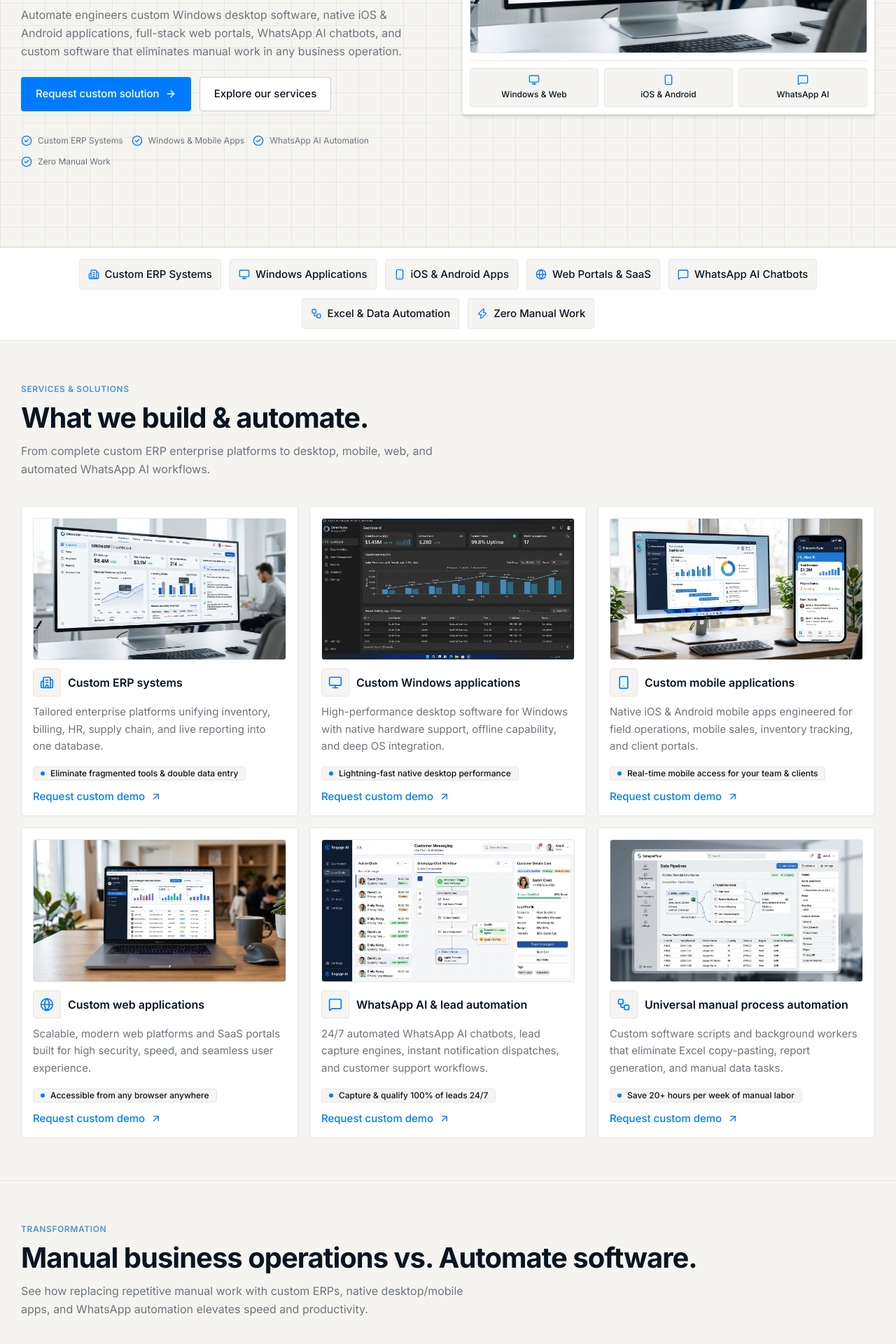
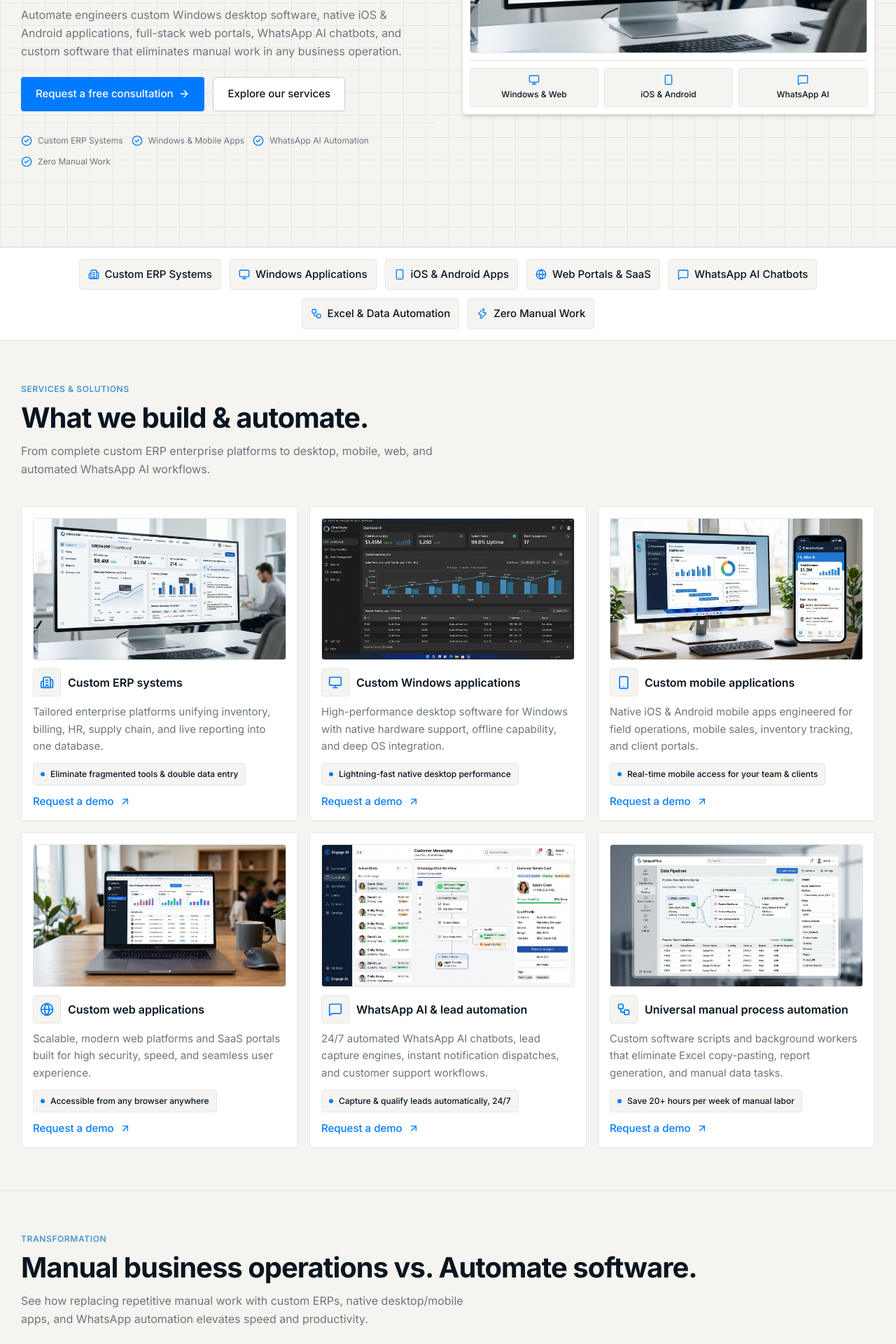
Before and after one commit to saikrishnanewdev/automatebusinesssolutions, a Next.js app: page / in a window 1280 px wide. Shown: the part 540-2460 px from the top of the page at 70% size. Built offline with nearby package versions, Linux system fonts and the light colour scheme.

Commit message:
Make site more professional: fix contact form, footer, copy and CTAs

```diff
--- a/src/components/About.tsx
+++ b/src/components/About.tsx
@@ -222,7 +222,7 @@ export default function About() {
             href="#contact"
             className="btn-primary text-sm shrink-0"
           >
-            <span>Schedule consultation</span>
+            <span>Request a free consultation</span>
             <ArrowRight className="w-4 h-4" />
           </a>
         </div>
--- a/src/components/AutomationShowcase.tsx
+++ b/src/components/AutomationShowcase.tsx
@@ -108,13 +108,13 @@ export default function AutomationShowcase() {
         <div className="mt-space-10 pt-space-6 border-t border-border-light flex flex-col sm:flex-row items-center justify-between gap-space-4">
           <div className="text-left">
             <h4 className="text-base font-semibold text-dark">Want a WhatsApp bot or ERP workflow for your business?</h4>
-            <p className="text-sm text-secondary">We build and deploy customized AI workflows tailored to your business needs.</p>
+            <p className="text-sm text-secondary">We build and deploy customised AI workflows tailored to your business needs.</p>
           </div>
           <a
             href="#contact"
             className="btn-primary shrink-0"
           >
-            <span>Get custom workflow demo</span>
+            <span>Request a demo</span>
             <ArrowRight className="w-4 h-4" />
           </a>
         </div>
--- a/src/components/BeforeAfter.tsx
+++ b/src/components/BeforeAfter.tsx
@@ -5,7 +5,7 @@ import { motion } from 'framer-motion';
 import { XCircle, CheckCircle2, ArrowRight } from 'lucide-react';
 
 const beforeItems = [
-  'Manual Excel updates & copy-pasting customer details everyday',
+  'Manual Excel updates & copy-pasting customer details every day',
   'WhatsApp inquiries and leads missed or answered hours late',
   'Fragmented tools requiring repetitive data re-entry',
   'Manual paper & spreadsheet reporting taking staff hours',
@@ -18,7 +18,7 @@ const afterItems = [
   'Automated 24/7 WhatsApp AI chatbots capturing & qualifying leads',
   'Custom Windows desktop & mobile apps for instant team access',
   'Real-time live executive dashboard generated automatically',
-  '100% data precision & 24/7 background script execution',
+  'High data accuracy & 24/7 background script execution',
   'Centralized secure database with zero manual data entry'
 ];
 
@@ -102,7 +102,7 @@ export default function BeforeAfter() {
             </ul>
 
             <div className="mt-space-6 p-space-3 text-xs text-dark bg-bg-light border border-border-medium rounded-sm font-medium">
-              Impact: 100% data precision, 24/7 lead automation, and zero manual friction.
+              Impact: High data accuracy, 24/7 lead automation, and far less manual work.
             </div>
 
             <div className="mt-space-6">
@@ -110,7 +110,7 @@ export default function BeforeAfter() {
                 href="#contact"
                 className="w-full btn-primary"
               >
-                <span>Automate your business processes</span>
+                <span>Request a free consultation</span>
                 <ArrowRight className="w-4 h-4" />
               </a>
             </div>
--- a/src/components/CTA.tsx
+++ b/src/components/CTA.tsx
@@ -27,7 +27,7 @@ export default function CTA() {
               href="#contact"
               className="btn-primary w-full text-center"
             >
-              <span>Request free consultation</span>
+              <span>Request a free consultation</span>
               <ArrowRight className="w-4 h-4" />
             </a>
             <a
--- a/src/components/Contact.tsx
+++ b/src/components/Contact.tsx
@@ -150,13 +150,13 @@ export default function Contact() {
               <div className="card-token p-space-6 space-y-space-3 text-sm text-secondary min-w-0">
                 <div className="flex items-start gap-space-3 min-w-0">
                   <Globe className="w-4 h-4 text-primary shrink-0 mt-0.5" />
-                  <a href="https://automatebusinesssolutions.de5.net" target="_blank" rel="noopener noreferrer" className="font-medium text-dark hover:underline break-all">
+                  <a href="https://automatebusinesssolutions.de5.net" target="_blank" rel="noopener noreferrer" className="font-medium text-dark hover:underline break-words">
                     automatebusinesssolutions.de5.net
                   </a>
                 </div>
                 <div className="flex items-start gap-space-3 min-w-0">
                   <Mail className="w-4 h-4 text-primary shrink-0 mt-0.5" />
-                  <a href="mailto:contact@automatebusinesssolutions.de5.net" className="font-medium text-dark hover:underline break-all">
+                  <a href="mailto:contact@automatebusinesssolutions.de5.net" className="font-medium text-dark hover:underline break-words">
                     contact@automatebusinesssolutions.de5.net
                   </a>
                 </div>
@@ -179,13 +179,13 @@ export default function Contact() {
               <form onSubmit={handleSubmit} className="card-token p-space-6 space-y-space-4">
                 <div className="grid gap-space-4 sm:grid-cols-2">
                   <div className="space-y-space-1">
-                    <label className="text-xs font-semibold text-dark flex items-center gap-space-1.5">
+                    <label className="text-xs font-semibold text-dark flex items-center gap-2">
                       <User className="w-3.5 h-3.5 text-primary" /> Full name *
                     </label>
                     <input
                       type="text"
                       required
-                      placeholder="e.g. Alex Morgan"
+                      placeholder="e.g. Sai Kumar"
                       value={formData.name}
                       onChange={(e) => setFormData({ ...formData, name: e.target.value })}
                       className="w-full px-space-4 py-space-3 rounded-sm bg-bg-white border border-border-medium text-dark placeholder:text-secondary text-sm focus:border-primary focus:outline-none"
@@ -193,13 +193,13 @@ export default function Contact() {
                   </div>
 
                   <div className="space-y-space-1">
-                    <label className="text-xs font-semibold text-dark flex items-center gap-space-1.5">
+                    <label className="text-xs font-semibold text-dark flex items-center gap-2">
                       <Building className="w-3.5 h-3.5 text-primary" /> Company name *
                     </label>
                     <input
                       type="text"
                       required
-                      placeholder="e.g. FinTech Innovations"
+                      placeholder="e.g. Sri Lakshmi Traders"
                       value={formData.businessName}
                       onChange={(e) => setFormData({ ...formData, businessName: e.target.value })}
                       className="w-full px-space-4 py-space-3 rounded-sm bg-bg-white border border-border-medium text-dark placeholder:text-secondary text-sm focus:border-primary focus:outline-none"
@@ -207,13 +207,13 @@ export default function Contact() {
                   </div>
 
                   <div className="space-y-space-1">
-                    <label className="text-xs font-semibold text-dark flex items-center gap-space-1.5">
+                    <label className="text-xs font-semibold text-dark flex items-center gap-2">
                       <Mail className="w-3.5 h-3.5 text-primary" /> Work email *
                     </label>
                     <input
                       type="email"
                       required
-                      placeholder="e.g. alex@fintech.com"
+                      placeholder="e.g. sai@company.in"
                       value={formData.email}
                       onChange={(e) => setFormData({ ...formData, email: e.target.value })}
                       className="w-full px-space-4 py-space-3 rounded-sm bg-bg-white border border-border-medium text-dark placeholder:text-secondary text-sm focus:border-primary focus:outline-none"
@@ -221,12 +221,12 @@ export default function Contact() {
                   </div>
 
                   <div className="space-y-space-1">
-                    <label className="text-xs font-semibold text-dark flex items-center gap-space-1.5">
+                    <label className="text-xs font-semibold text-dark flex items-center gap-2">
                       <Phone className="w-3.5 h-3.5 text-primary" /> Phone number
                     </label>
                     <input
                       type="tel"
-                      placeholder="e.g. +1 (555) 019-2834"
+                      placeholder="e.g. +91 98765 43210"
                       value={formData.phone}
                       onChange={(e) => setFormData({ ...formData, phone: e.target.value })}
                       className="w-full px-space-4 py-space-3 rounded-sm bg-bg-white border border-border-medium text-dark placeholder:text-secondary text-sm focus:border-primary focus:outline-none"
@@ -235,7 +235,7 @@ export default function Contact() {
                 </div>
 
                 <div className="space-y-space-1">
-                  <label className="text-xs font-semibold text-dark flex items-center gap-space-1.5">
+                  <label className="text-xs font-semibold text-dark flex items-center gap-2">
                     <Layers className="w-3.5 h-3.5 text-primary" /> Solution category *
                   </label>
                   <select
@@ -253,7 +253,7 @@ export default function Contact() {
                 </div>
 
                 <div className="space-y-space-1">
-                  <label className="text-xs font-semibold text-dark flex items-center gap-space-1.5">
+                  <label className="text-xs font-semibold text-dark flex items-center gap-2">
                     <MessageSquare className="w-3.5 h-3.5 text-primary" /> Project scope & requirements *
                   </label>
                   <textarea
@@ -278,7 +278,7 @@ export default function Contact() {
                     </span>
                   ) : (
                     <>
-                      <span>Request consultation</span>
+                      <span>Request a free consultation</span>
                       <Send className="w-4 h-4" />
                     </>
                   )}
@@ -289,6 +289,14 @@ export default function Contact() {
                     {error}
                   </div>
                 )}
+
+                <p className="text-xs text-secondary text-center leading-relaxed">
+                  By submitting, you agree to our{' '}
+                  <a href="/terms" className="text-primary hover:underline">Terms</a>
+                  {' '}and{' '}
+                  <a href="/privacy" className="text-primary hover:underline">Privacy Policy</a>.
+                  We only use your details to reply to your enquiry.
+                </p>
               </form>
             </motion.div>
           </div>
--- a/src/components/Hero.tsx
+++ b/src/components/Hero.tsx
@@ -35,7 +35,7 @@ export default function Hero() {
             <motion.h1
               initial={{ opacity: 0, y: 15 }}
               animate={{ opacity: 1, y: 0 }}
-              transition={{ duration: 0.5, delay: 0.1 }}
+              transition={{ duration: 0.4, delay: 0.05 }}
               className="text-3xl sm:text-4xl lg:text-xl font-bold tracking-tight text-dark leading-tight"
             >
               Custom ERP systems, mobile apps & automated workflows.
@@ -45,7 +45,7 @@ export default function Hero() {
             <motion.p
               initial={{ opacity: 0, y: 15 }}
               animate={{ opacity: 1, y: 0 }}
-              transition={{ duration: 0.5, delay: 0.2 }}
+              transition={{ duration: 0.4, delay: 0.1 }}
               className="text-base text-secondary max-w-xl leading-relaxed"
             >
               Automate engineers custom Windows desktop software, native iOS & Android applications, full-stack web portals, WhatsApp AI chatbots, and custom software that eliminates manual work in any business operation.
@@ -55,11 +55,11 @@ export default function Hero() {
             <motion.div
               initial={{ opacity: 0, y: 15 }}
               animate={{ opacity: 1, y: 0 }}
-              transition={{ duration: 0.5, delay: 0.3 }}
+              transition={{ duration: 0.4, delay: 0.15 }}
               className="flex flex-col sm:flex-row items-stretch sm:items-center gap-space-4 pt-space-2"
             >
               <a href="#contact" className="btn-primary">
-                <span>Request custom solution</span>
+                <span>Request a free consultation</span>
                 <ArrowRight className="w-4 h-4" />
               </a>
 
@@ -72,7 +72,7 @@ export default function Hero() {
             <motion.div
               initial={{ opacity: 0, y: 15 }}
               animate={{ opacity: 1, y: 0 }}
-              transition={{ duration: 0.5, delay: 0.4 }}
+              transition={{ duration: 0.4, delay: 0.2 }}
               className="pt-space-6 flex flex-wrap gap-space-4 text-xs text-secondary border-t border-border-light"
             >
               <div className="flex items-center gap-space-2">
@@ -99,7 +99,7 @@ export default function Hero() {
             <motion.div
               initial={{ opacity: 0, scale: 0.96 }}
               animate={{ opacity: 1, scale: 1 }}
-              transition={{ duration: 0.5, delay: 0.2 }}
+              transition={{ duration: 0.4, delay: 0.1 }}
               className="card-token p-space-3 bg-bg-white border-border-medium shadow-md rounded-sm"
             >
               <div className="flex items-center justify-between pb-space-3 px-space-2 border-b border-border-light mb-space-3 text-xs">
--- a/src/components/Industries.tsx
+++ b/src/components/Industries.tsx
@@ -70,7 +70,7 @@ export default function Industries() {
             href="#contact"
             className="btn-primary text-sm shrink-0"
           >
-            <span>Consult our engineers</span>
+            <span>Request a free consultation</span>
             <ArrowRight className="w-4 h-4" />
           </a>
         </div>
--- a/src/components/Navbar.tsx
+++ b/src/components/Navbar.tsx
@@ -8,7 +8,7 @@ import { motion } from 'framer-motion';
 const navLinks = [
   { name: 'Solutions', href: '#solutions' },
   { name: 'Services', href: '#services' },
-  { name: 'Architecture', href: '#showcase' },
+  { name: 'Showcase', href: '#showcase' },
   { name: 'About', href: '#about' },
   { name: 'Contact', href: '#contact' },
 ];
--- a/src/components/Services.tsx
+++ b/src/components/Services.tsx
@@ -51,7 +51,7 @@ const services = [
     icon: MessageSquare,
     title: 'WhatsApp AI & lead automation',
     description: '24/7 automated WhatsApp AI chatbots, lead capture engines, instant notification dispatches, and customer support workflows.',
-    benefit: 'Capture & qualify 100% of leads 24/7',
+    benefit: 'Capture & qualify leads automatically, 24/7',
     image: '/images/whatsapp_automation.jpg'
   },
   {
@@ -123,7 +123,7 @@ export default function Services() {
 
               <div>
                 {/* Benefit Badge */}
-                <div className="inline-flex items-center gap-space-2 px-space-3 py-space-1.5 rounded-sm bg-bg-light border border-border-light text-dark text-xs font-medium mb-space-4">
+                <div className="inline-flex items-center gap-space-2 px-space-3 py-1.5 rounded-sm bg-bg-light border border-border-light text-dark text-xs font-medium mb-space-4">
                   <span className="w-1.5 h-1.5 rounded-full bg-primary shrink-0" />
                   <span>{service.benefit}</span>
                 </div>
@@ -133,7 +133,7 @@ export default function Services() {
                   href="#contact"
                   className="flex items-center gap-space-2 text-sm font-medium text-primary hover:text-dark transition-colors"
                 >
-                  <span>Request custom demo</span>
+                  <span>Request a demo</span>
                   <ArrowUpRight className="w-4 h-4" />
                 </a>
               </div>
--- a/src/components/Solutions.tsx
+++ b/src/components/Solutions.tsx
@@ -23,7 +23,7 @@ const solutions = [
     title: 'Custom Windows desktop software',
     icon: Monitor,
     desc: 'Native Windows desktop applications built for high-speed offline operations, device hardware connectivity, and deep desktop performance.',
-    benefit: 'Sub-millisecond processing speed on Windows PCs'
+    benefit: 'Fast, responsive processing on Windows PCs'
   },
   {
     title: 'Custom iOS & Android mobile apps',
@@ -41,13 +41,13 @@ const solutions = [
     title: 'WhatsApp AI lead & support automation',
     icon: MessageSquare,
     desc: 'Automated 24/7 WhatsApp AI chatbots that capture incoming leads, answer customer FAQs, and dispatch automated status alerts.',
-    benefit: 'Zero missed sales opportunities 24 hours a day'
+    benefit: 'Automated replies to sales enquiries, 24 hours a day'
   },
   {
     title: 'Any manual work & Excel automation',
     icon: FileSpreadsheet,
     desc: 'Automate repetitive spreadsheet data entry, file format conversions, report generation, and manual cross-system copy-pasting.',
-    benefit: 'Reclaim 100% of time spent on tedious manual tasks'
+    benefit: 'Reclaim hours spent on tedious manual tasks'
   }
 ];
 
@@ -102,7 +102,7 @@ export default function Solutions() {
                   href="#contact"
                   className="w-full btn-secondary text-sm"
                 >
-                  <span>Request custom proposal</span>
+                  <span>Request a demo</span>
                   <ArrowRight className="w-4 h-4" />
                 </a>
               </div>
```
Also changed, not shown: src/components/Footer.tsx (+6 -6 lines), src/components/Logo.tsx (+6 -5 lines).
